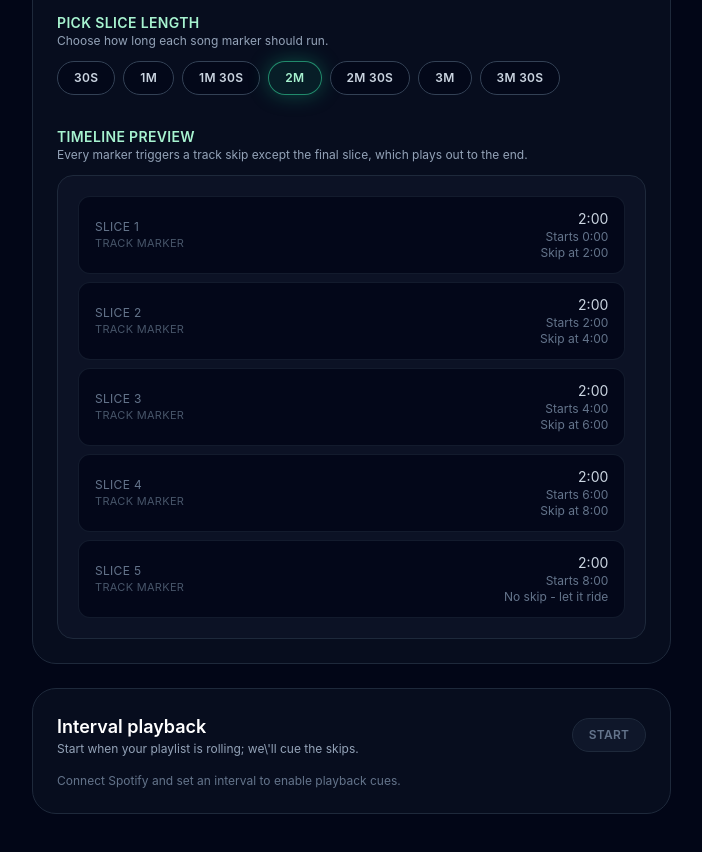
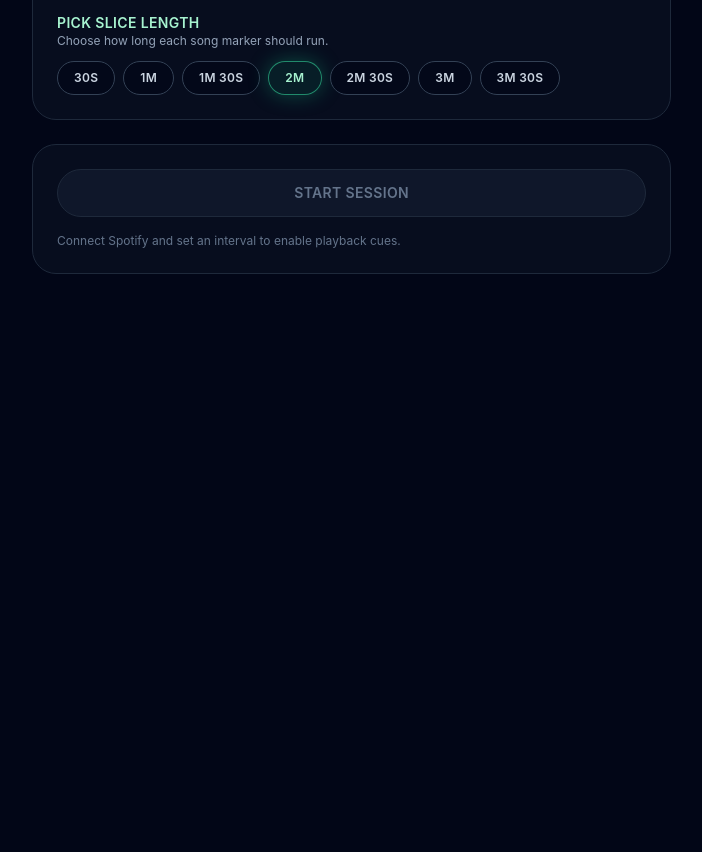
Before and after one commit to BTSeven7/spotify-interval-tracks, a React (Vite) app: page / in a window 1280 px wide. Shown: the part 660-1512 px from the top of the page, without its empty margins (48-750 px from the left). After the commit the page ends 998 px from the top, so only its background shows below. Built offline with nearby package versions, Linux system fonts and the light colour scheme.

Commit message:
More UI Adjustments

```diff
--- a/src/App.tsx
+++ b/src/App.tsx
@@ -68,15 +68,12 @@ function App() {
   }[intervalSession.state.status]
 
   const totalSlices = intervalPlan.stats.timeline.length
-  const currentSliceIndex = totalSlices === 0 ? 0 : Math.min(intervalSession.currentSliceIndex, totalSlices - 1)
-  const currentSliceNumber = totalSlices === 0 ? 0 : currentSliceIndex + 1
-  const currentSlice = intervalSession.currentSlice
-  const elapsedDisplay = intervalSession.state.startedAt ? formatProgress(intervalSession.elapsedMs) : '0:00'
-  const nextSkipDisplay = currentSlice && currentSlice.skipAfter && intervalSession.nextSkipInMs !== null
-    ? formatProgress(intervalSession.nextSkipInMs)
-    : 'No skip pending'
-  const currentSliceDuration = currentSlice ? formatProgress(currentSlice.durationMs) : '-'
+  const currentSliceNumber = totalSlices === 0
+    ? 0
+    : Math.min(intervalSession.currentSliceIndex + 1, totalSlices)
+  const sliceDisplay = currentSliceNumber === 0 ? '-' : `${currentSliceNumber}`
   const canStartSession = intervalSession.canStart && isConnected
+  const canShowStats = isConnected && totalSlices > 0
 
   if (!isReady) {
     return (
@@ -138,56 +135,38 @@ function App() {
             </article>
 
             <article className="space-y-4 rounded-3xl border border-slate-800 bg-slate-900/40 p-6">
-              <header className="flex items-center justify-between">
-                <div>
-                  <h2 className="text-lg font-semibold text-white">Interval playback</h2>
-                  <p className="text-xs text-slate-400">Start when your playlist is rolling; we\'ll cue the skips.</p>
-                </div>
-                <div className="flex items-center gap-2">
               {intervalSession.state.status === 'running' ? (
                 <button
                   type="button"
                   onClick={intervalSession.stopSession}
-                      className="rounded-full border border-rose-400/50 bg-rose-500/10 px-4 py-2 text-xs font-semibold uppercase tracking-wide text-rose-200 transition hover:border-rose-300 hover:bg-rose-500/20"
+                  className="h-12 w-full rounded-full border border-rose-400/60 bg-rose-500/15 text-sm font-semibold uppercase tracking-wide text-rose-200 transition hover:border-rose-300 hover:bg-rose-500/25"
                 >
-                      Stop
+                  Stop session
                 </button>
               ) : (
                 <button
                   type="button"
                   onClick={intervalSession.startSession}
                   disabled={!canStartSession}
-                      className={`rounded-full px-4 py-2 text-xs font-semibold uppercase tracking-wide transition ${canStartSession ? 'border border-emerald-400/60 bg-emerald-500/10 text-emerald-200 hover:border-emerald-300 hover:bg-emerald-500/20' : 'border border-slate-800 bg-slate-900 text-slate-500'}`}
+                  className={`h-12 w-full rounded-full border text-sm font-semibold uppercase tracking-wide transition ${canStartSession ? 'border-emerald-400/60 bg-emerald-500/15 text-emerald-200 hover:border-emerald-300 hover:bg-emerald-500/25' : 'border-slate-800 bg-slate-900 text-slate-500'}`}
                 >
-                      Start
+                  Start session
                 </button>
               )}
-                </div>
-              </header>
 
-              {!canStartSession ? (
-                <p className="text-xs text-slate-500">Connect Spotify and set an interval to enable playback cues.</p>
-              ) : (
-                <ul className="space-y-2 text-sm text-slate-300">
+              {canShowStats ? (
+                <ul className="space-y-3 text-sm text-slate-300">
                   <li className="flex items-center justify-between">
                     <span>Status</span>
                     <span>{sessionStatusLabel}</span>
                   </li>
                   <li className="flex items-center justify-between">
-                    <span>Elapsed</span>
-                    <span>{elapsedDisplay}</span>
-                  </li>
-                  <li className="flex items-center justify-between">
-                    <span>
-                      Slice {currentSliceNumber}/{totalSlices}
-                    </span>
-                    <span>{currentSliceDuration}</span>
-                  </li>
-                  <li className="flex items-center justify-between">
-                    <span>Next skip</span>
-                    <span>{nextSkipDisplay}</span>
+                    <span>Slice</span>
+                    <span>{sliceDisplay}</span>
                   </li>
                 </ul>
+              ) : (
+                <p className="text-xs text-slate-500">Connect Spotify and set an interval to enable playback cues.</p>
               )}
             </article>
           </div>
--- a/src/components/IntervalBuilder.tsx
+++ b/src/components/IntervalBuilder.tsx
@@ -1,5 +1,3 @@
-import { Fragment } from 'react'
-
 import type { IntervalPlanControls } from '../hooks/useIntervalPlan'
 import { SLICE_OPTIONS_SECONDS } from '../hooks/useIntervalPlan'
 
@@ -153,43 +151,6 @@ export default function IntervalBuilder({
           })}
         </div>
       </section>
-
-      <section className="space-y-3">
-        <div className="flex items-center justify-between">
-          <div>
-            <h3 className="text-sm font-semibold uppercase tracking-wide text-emerald-200">Timeline preview</h3>
-            <p className="text-xs text-slate-400">
-              Every marker triggers a track skip except the final slice, which plays out to the end.
-            </p>
-          </div>
-        </div>
-
-        <div className="space-y-2 rounded-2xl border border-slate-800 bg-slate-900/60 p-5">
-          {stats.timeline.length === 0 ? (
-            <p className="text-sm text-slate-400">Increase the interval length to generate song markers.</p>
-          ) : (
-            stats.timeline.map(slice => (
-              <Fragment key={slice.index}>
-                <div className="flex flex-wrap items-center gap-3 rounded-xl border border-slate-800/60 bg-slate-950/80 px-4 py-3">
-                  <div className="flex flex-col text-xs uppercase tracking-wide text-slate-500">
-                    <span>Slice {slice.index + 1}</span>
-                    <span className="text-[11px] text-slate-600">
-                      {slice.isRemainder && stats.remainderMs > 0 ? 'Final slice (plays out)' : 'Track marker'}
-                    </span>
-                  </div>
-                  <div className="ml-auto flex flex-col items-end text-sm text-slate-300">
-                    <span>{formatClock(slice.durationMs)}</span>
-                    <span className="text-xs text-slate-500">Starts {formatClock(slice.startMs)}</span>
-                    <span className="text-xs text-slate-500">
-                      {slice.skipAfter ? `Skip at ${formatClock(slice.endMs)}` : 'No skip - let it ride'}
-                    </span>
-                  </div>
-                </div>
-              </Fragment>
-            ))
-          )}
-        </div>
-      </section>
     </div>
   )
 }
```
Lines whose indentation alone changed are shown as unchanged.
